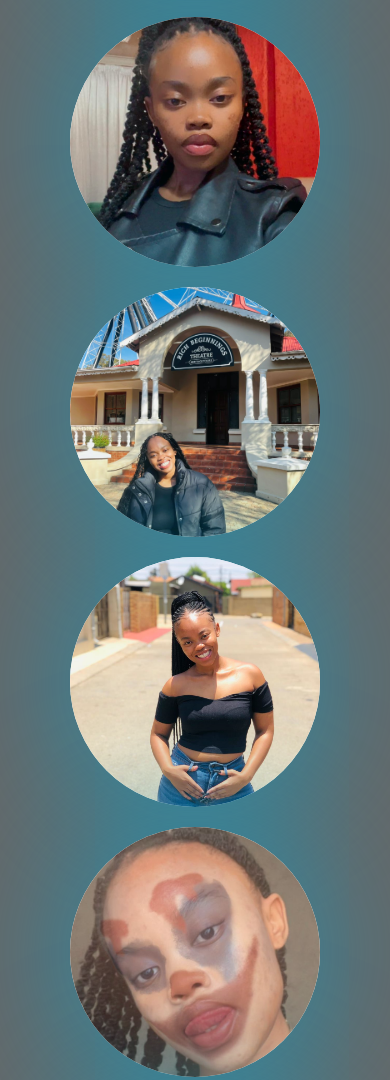
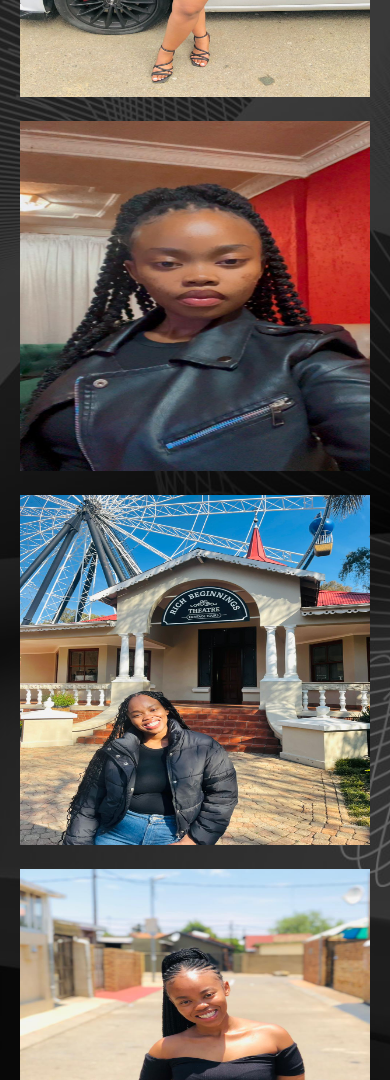
Before and after one commit to Teboho-Rea/Website, a plain HTML site: page Index.html in a window 390 px wide. Shown: the part 1735-2815 px from the top of the page. Drawn offline with Linux system fonts and the light colour scheme.

Commit message:
Refactor file structure and update resource paths
Moved HTML files from 'pages/' to root and updated all resource paths accordingly. Improved image grid layout and animation for profile images, added spinning effect, and adjusted CSS for responsiveness. Deleted README.md and relocated PDF resume to root. Portfolio project links now include preview images.

```diff
--- a/Index.html
+++ b/Index.html
@@ -13,8 +13,7 @@
             font-family: Arial, sans-serif;
             margin: 0;
             padding: 0;
-
-}
+        }
     </style>
     <!-- Font Awesome for icons -->
     <link rel="stylesheet" href="https://cdnjs.cloudflare.com/ajax/libs/font-awesome/6.4.0/css/all.min.css">
@@ -33,9 +32,9 @@
             <nav class="navbar">
                 <ul class="nav-menu">
                     <li><a href="Index.html" class="nav-link">Home</a></li>
-                    <li><a href="./pages/About.html" class="nav-link">About</a></li>
-                    <li><a href="./pages/portfolio.html" class="nav-link">Portfolio</a></li>
-                    <li><a href="./pages/contact.html" class="nav-link">Contact</a></li>
+                    <li><a href="About.html" class="nav-link">About</a></li>
+                    <li><a href="portfolio.html" class="nav-link">Portfolio</a></li>
+                    <li><a href="contact.html" class="nav-link">Contact</a></li>
                 </ul>
             </nav>
         </div>
@@ -46,7 +45,7 @@
         <section class="intro-section">
             <h2 id="dynamic-title"></h2>
             <p class="intro-text" id="dynamic-intro"></p>
-            <p class="intro-link"><a href="/pages/portfolio.html">View my work →</a></p>
+            <p class="intro-link"><a href="portfolio.html">View my work →</a></p>
         </section>
         <section class="skills-section">
             <h3>My Skills & Interests</h3>
@@ -70,28 +69,14 @@
         </section>
 
         <section class="gallery-section">
-    <h3>Pictures of myself</h3>
-    <div class="image-grid">
-        <div class="image-container">
-            <img src="profile.img/Teboho1.jpg" alt="A static picture">
-        </div>
-        <div class="image-container">
-            <img src="profile.img/Teboho3.jpg" alt="A static picture">
-        </div>
-        <div class="image-container">
-            <img src="profile.img/Teboho4.jpg" alt="A static picture">
-        </div>
-        <div class="image-container">
-            <img src="profile.img/Teboho6.jpg" alt="A static picture">
-        </div>
-        <div class="image-container">
-            <img src="profile.img/Teboho2.jpg" alt="A static picture">
-        </div>
-        <div class="image-container">
-            <img src="profile.img/Teboho5.jpg" alt="A static picture">
-        </div>
-    </div>
-</section>
+            <h3>Pictures of myself</h3>
+            <div class="image-grid">
+                <img src="profile.img/Teboho1.jpg" alt="A spinning picture" class="spin-continuous" WIDTH=350 HEIGHT=350><img src="profile.img/Teboho3.jpg" alt="A spinning picture" class="spin-continuous" WIDTH=350 HEIGHT=350>
+                <img src="profile.img/Teboho4.jpg" alt="A spinning picture" class="spin-continuous" WIDTH=350 HEIGHT=350><img src="profile.img/Teboho6.jpg" alt= "A spinning picture" class="spin-continuous" WIDTH=350 HEIGHT=350>
+                <img src="profile.img/Teboho2.jpg" alt="A spinning picture" class="spin-continuous" WIDTH=350 HEIGHT=350><img src="profile.img/Teboho5.jpg" alt="A spinning picture" class="spin-continuous" WIDTH=350 HEIGHT=350>
+
+            </div>
+        </section>
         <section class="quote-section">
             <blockquote class="personal-verse">
                 For I know the plans I have for you,” declares the LORD, “plans to prosper you and not to harm you, plans to give you hope and a future.
--- a/css/animation.css
+++ b/css/animation.css
@@ -37,6 +37,21 @@
 
 .nav-link:hover::after {
     width: 100%; /* Expand the underline to 100% on hover */
+}
+
+.content img {
+  transition: transform 0.5s ease; /* Remove the filter transition and property */
+}
+
+/* Image zoom and grayscale effect */
+.content img {
+    transition: transform 0.5s ease, filter 0.5s ease;
+    /* No filter change is needed here */
+}
+
+.content img:hover {
+  transform: scale(1.05);
+  /* No filter change is needed here */
 }
 
 /* Headings slide-in effect */
@@ -92,6 +107,33 @@
 .content p:nth-child(9), .content p:nth-child(10) { animation-delay: 1.0s; }
 .content form { animation-delay: 1.2s; }
 
+/* The fadeInUp keyframes */
+@keyframes fadeInUp {
+    from {
+        opacity: 0;
+        transform: translateY(20px);
+    }
+    to {
+        opacity: 1;
+        transform: translateY(0);
+    }
+}
+
+@keyframes spin {
+  from {
+    transform: rotate(0deg);
+  }
+  to {
+    transform: rotate(360deg);
+  }
+}
+
+.spin-continuous {
+  animation-name: spin;
+  animation-duration: 4s; /* Time for one full spin */
+  animation-iteration-count: 1; /* Stop after one spin */
+  animation-timing-function: linear; /* Ensures consistent speed */
+}
 
 /* Dynamic Project Card Hover */
 .project-card {
@@ -124,37 +166,3 @@
     background-color: none;
     color: #333;
 }
-
-/* General body styles */
-body {
-    background-image: url("profile.img/grey3.jpg");
-    background-size: cover;
-    background-repeat: no-repeat;
-    background-position: center;
-    font-family: Arial, sans-serif;
-    margin: 0;
-    padding: 0;
-    color: white;
-}
-
-.image-grid {
-    display: flex;
-    flex-wrap: wrap;
-    justify-content: center;
-    gap: 20px;
-}
-
-.image-container {
-    width: 350px;
-    height: 350px;
-    border-radius: 50%;
-    background-color: white;
-    overflow: hidden;
-    box-shadow: 0 0 150px 5px rgba(8, 163, 202, 0.7);
-}
-
-.image-container img {
-    width: 100%;
-    height: 100%;
-    object-fit: cover;
-}
--- a/css/responsive.css
+++ b/css/responsive.css
@@ -27,16 +27,3 @@ skills-section {
         text-align: center;
     }
 }
-
-/* Responsive styles for screens smaller than 768px */
-@media (max-width: 768px) {
-    .image-grid {
-        flex-direction: column;
-        align-items: center;
-    }
-
-    .image-container {
-        width: 250px; /* Smaller size for smaller screens */
-        height: 250px;
-    }
-}
--- a/css/style.css
+++ b/css/style.css
@@ -132,12 +132,10 @@ h2 {
 }
 
 .image-grid {
-    display: flex;
-    flex-wrap: wrap;
-    justify-content: center;
-    gap: 20px;
+    display: grid;
+    grid-template-columns: repeat(auto-fit, minmax(300px, 1fr));
+    gap: 1.5rem;
 }
-
 
 .image-container {
     overflow: hidden;
```
Also changed, not shown: About.html (renamed from pages/About.html, +5 -5 lines), contact.html (renamed from pages/contact.html, +5 -5 lines), portfolio.html (renamed from pages/portfolio.html, +6 -4 lines), 3 other files.
